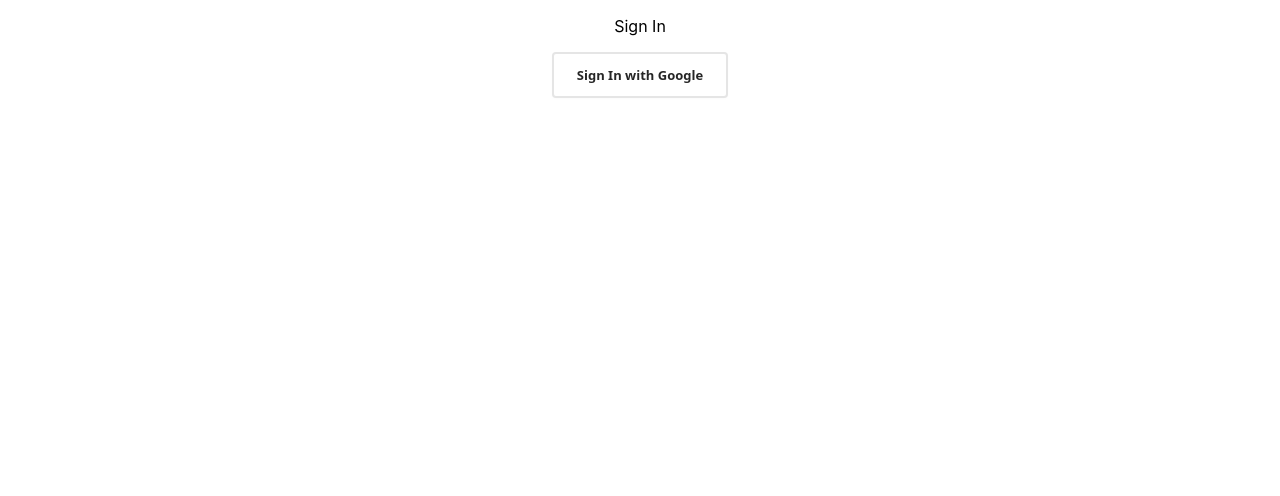
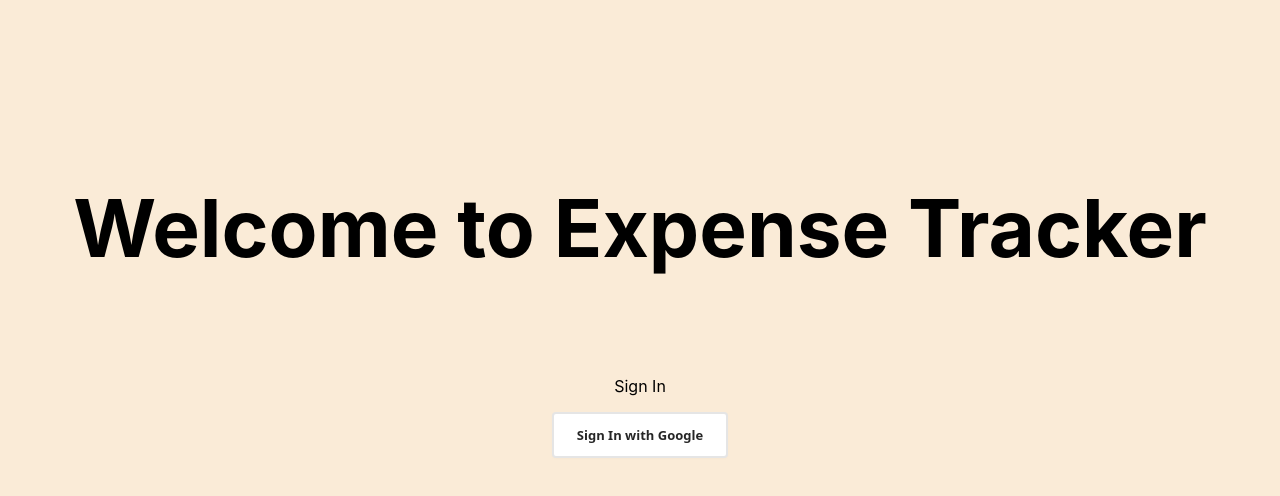
Before and after one commit to TahaAkber/Expense-tracker, a React (Create React App) app in the folder my-app/: page / in a window 1280 px wide. Shown: the top 496 px of the page. Built offline with nearby package versions, Linux system fonts and the light colour scheme; no server answers.

Commit message:
update some css

```diff
--- a/my-app/src/config/components/navbar.jsx
+++ b/my-app/src/config/components/navbar.jsx
@@ -20,7 +20,7 @@
           <div className='signout'> {user ? (<><Link to='/expensetracker' />
           <button onClick={signout} className='button'>SignOut</button>
           </>) :
-              (<Link to='/' />)}
+            (<Link to='/' />)}
           </div>
           <div className='photo'> {user && (<div>
               <h1 >{user.displayName}'s Expense Tracker</h1>
--- a/my-app/src/index.css
+++ b/my-app/src/index.css
@@ -5,6 +5,7 @@
     sans-serif;
   -webkit-font-smoothing: antialiased;
   -moz-osx-font-smoothing: grayscale;
+  background-color: antiquewhite;
 }
 
 code {
@@ -93,3 +94,13 @@
 .profile {
   margin-right: 35%;
 }
+.loginheading {
+  margin: 0;
+  display: block;
+  padding-top: 100px;
+  margin-top: 25px;
+}
+
+.login {
+  margin-top: 100px;
+}
--- a/my-app/src/pages/login.jsx
+++ b/my-app/src/pages/login.jsx
@@ -1,23 +1,27 @@
-import React from 'react'
-import { auth, provider } from '../config/firebase'
-import { signInWithPopup } from 'firebase/auth'
-import { useAuthState } from 'react-firebase-hooks/auth'
-import { useNavigate } from 'react-router-dom'
+import React from "react";
+import { auth, provider } from "../config/firebase";
+import { signInWithPopup } from "firebase/auth";
+import { useAuthState } from "react-firebase-hooks/auth";
+import { useNavigate } from "react-router-dom";
 function Login() {
-    const navigate = useNavigate();
-    const signin = async () => {
-      const result = await signInWithPopup(auth, provider)
-      console.log(result)
-        navigate("/expensetracker")
-  }
-      const [user] = useAuthState(auth);
+  const navigate = useNavigate();
+  const signin = async () => {
+    const result = await signInWithPopup(auth, provider);
+    console.log(result);
+    navigate("/expensetracker");
+  };
 
   return (
-      <div>
-          <p>Sign In</p>
-          <button onClick={signin} className='button'>Sign In with Google</button>
+    <div className="loginheading">
+      <h1 style={{ fontSize: 80 }}>Welcome to Expense Tracker</h1>
+      <div className="login">
+        <p>Sign In</p>
+        <button onClick={signin} className="button">
+          Sign In with Google
+        </button>
+      </div>
     </div>
-  )
+  );
 }
 
-export default Login
+export default Login;
```
